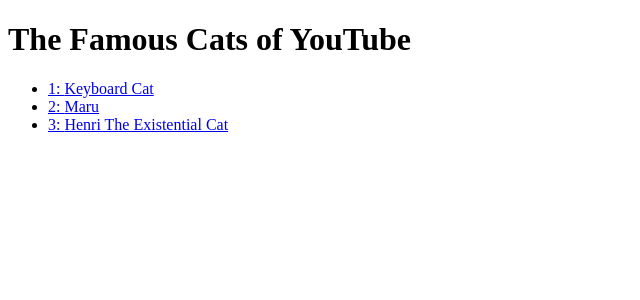
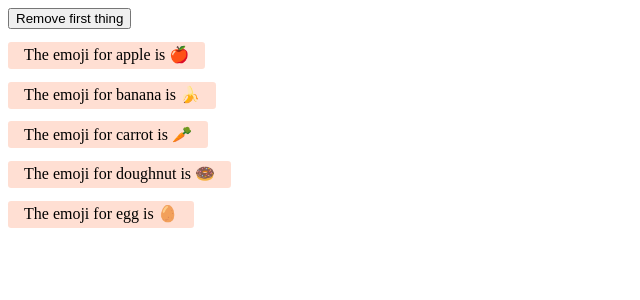
Before and after one commit to mooninlearn/learn-svelte-web-official_tutorial, a Svelte app: page / in a window 1280 px wide. Shown: the top 300 px of the page, without its empty margins (0-640 px from the left). Built offline with nearby package versions, Linux system fonts and the light colour scheme.

Commit message:
Logic  Keyed each blocks

```diff
--- a/src/App.svelte
+++ b/src/App.svelte
@@ -1,17 +1,23 @@
 <script>
-	let cats = [
-		{ id: 'J---aiyznGQ', name: 'Keyboard Cat' },
-		{ id: 'z_AbfPXTKms', name: 'Maru' },
-		{ id: 'OUtn3pvWmpg', name: 'Henri The Existential Cat' }
+	import Thing from './Thing.svelte';
+
+	let things = [
+		{ id: 1, name: 'apple' },
+		{ id: 2, name: 'banana' },
+		{ id: 3, name: 'carrot' },
+		{ id: 4, name: 'doughnut' },
+		{ id: 5, name: 'egg' },
 	];
+
+	function handleClick() {
+		things = things.slice(1);
+	}
 </script>
 
-<h1>The Famous Cats of YouTube</h1>
+<button on:click={handleClick}>
+	Remove first thing
+</button>
 
-<ul>
-	{#each cats as { id, name }, i}
-		<li><a target="_blank" href="https://www.youtube.com/watch?v={id}" rel="noreferrer">
-			{i + 1}: {name}
-		</a></li>
-	{/each}
-</ul>
+{#each things as thing (thing.id) }
+	<Thing name={thing.name}/>
+{/each}
--- /dev/null
+++ b/src/Thing.svelte
@@ -0,0 +1,39 @@
+<script>
+	import { onDestroy } from 'svelte';
+
+	const emojis = {
+        apple: "🍎",
+        banana: "🍌",
+        carrot: "🥕",
+        doughnut: "🍩",
+        egg: "🥚"
+	}
+
+	// the name is updated whenever the prop value changes...
+	export let name;
+
+	// ...but the "emoji" variable is fixed upon initialisation of the component
+	const emoji = emojis[name];
+
+	// observe in the console which entry is removed
+	onDestroy(() => {
+		console.log('thing destroyed: ' + name)
+	});
+</script>
+
+<p>
+	<span>The emoji for { name } is { emoji }</span>
+</p>
+
+<style>
+	p {
+		margin: 0.8em 0;
+	}
+	span {
+		display: inline-block;
+		padding: 0.2em 1em 0.3em;
+		text-align: center;
+		border-radius: 0.2em;
+		background-color: #FFDFD3;
+	}
+</style>
```
Also changed, not shown: 1 other file (tests, documents, lock files or other folders).
